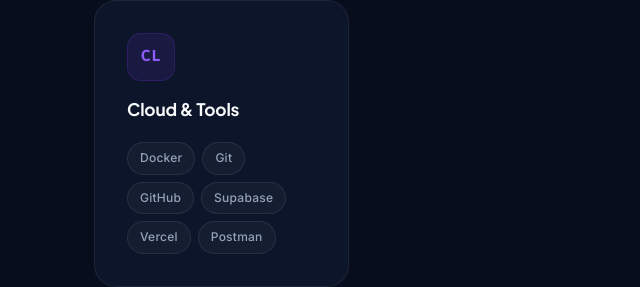
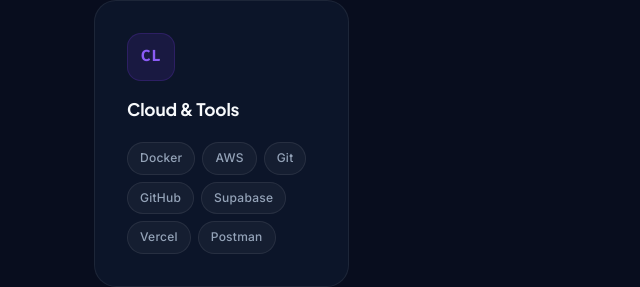
Before and after one commit to Gaurav-XD/Gaurav-XD.github.io, a plain HTML site: page index.html in a window 1280 px wide. Shown: the part 2386-2673 px from the top of the page, 0-640 px from the left. Drawn offline with Linux system fonts and the light colour scheme.

Commit message:
Update index.html

```diff
--- a/index.html
+++ b/index.html
@@ -214,6 +214,7 @@
           <h3>Cloud &amp; Tools</h3>
           <div class="skill-tags">
             <span class="tag">Docker</span>
+            <span class="tag">AWS</span>
             <span class="tag">Git</span>
             <span class="tag">GitHub</span>
             <span class="tag">Supabase</span>
```
